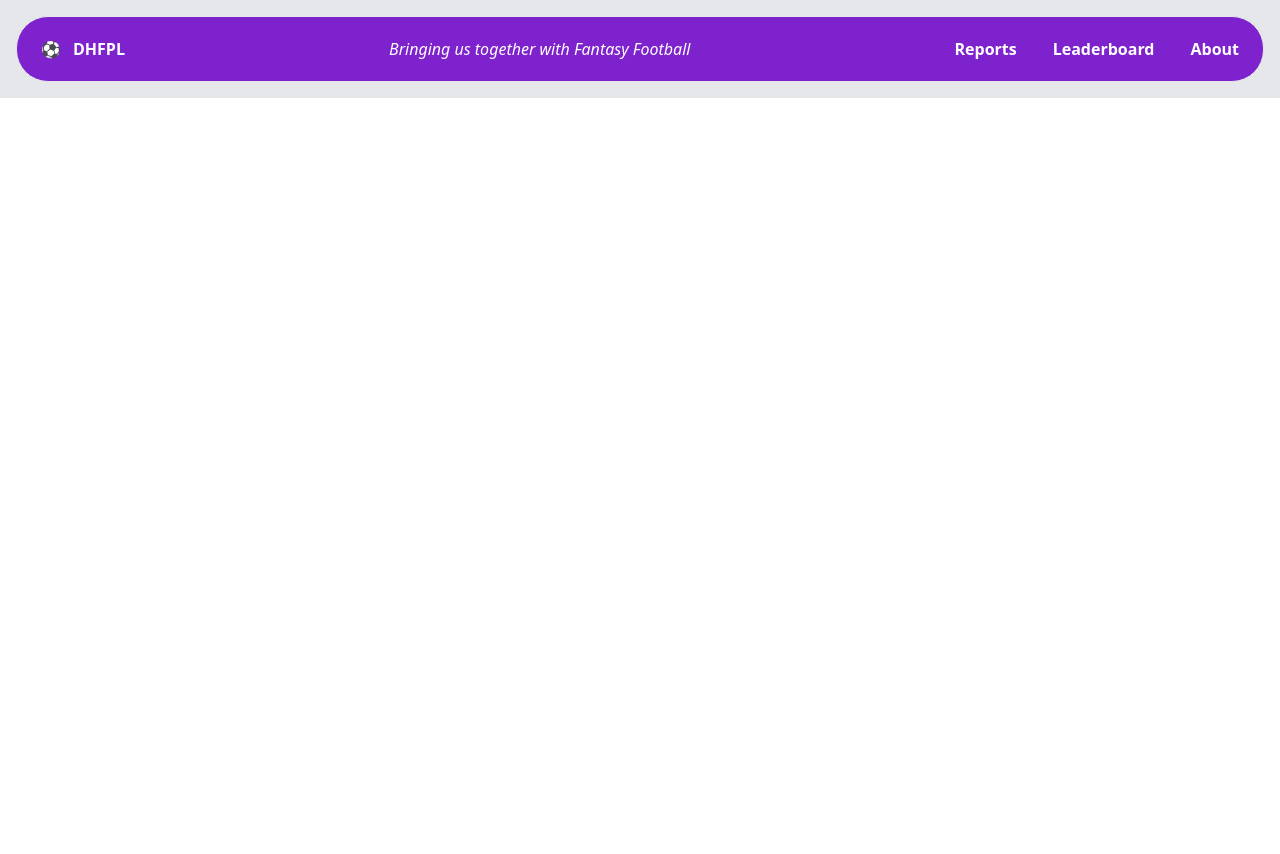
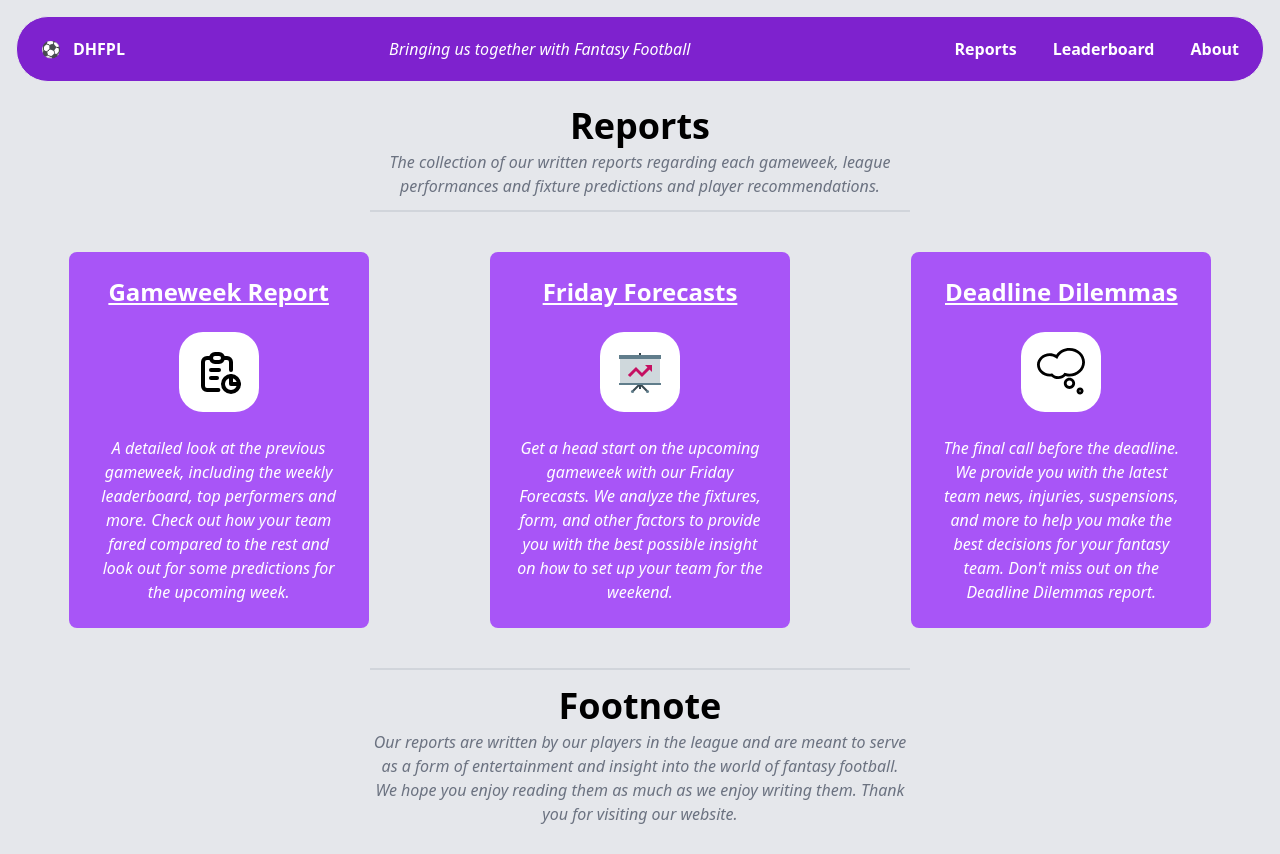
Before and after one commit to sayglenn/fpl-project, a Next.js app: page /reports in a window 1280 px wide. Before the commit the page ends 800 px from the top, so only its background shows below. Built offline with nearby package versions, Linux system fonts and the light colour scheme.

Commit message:
build report landing page

```diff
--- a/package.json
+++ b/package.json
@@ -23,6 +23,7 @@
     "pg": "^8.12.0",
     "react": "^18",
     "react-dom": "^18",
+    "react-icons": "^5.2.1",
     "tailwind-merge": "^2.4.0",
     "tailwindcss-animate": "^1.0.7"
   },
--- a/src/app/about/page.tsx
+++ b/src/app/about/page.tsx
@@ -82,8 +82,8 @@ export default function Page() {
               loaded ? "translate-y-0 opacity-100" : "translate-y-5 opacity-0"
             }`}
           >
-            I am Glenn, currently studying Computer Science in National
-            University of Singapore. I am a huge fan of football and fantasy
+            I&apos;m Glenn, currently studying Computer Science in National
+            University of Singapore. I&apos;m a huge fan of football and fantasy
             football and I hope you enjoy the website and the reports that we
             have written.
           </p>
--- a/src/app/layout.tsx
+++ b/src/app/layout.tsx
@@ -17,8 +17,8 @@ export default function RootLayout({
 }>) {
   return (
     <html lang="en">
-      <body>
-        <div className="bg-gray-200 p-4">
+      <body className="bg-gray-200">
+        <div className="p-4">
           <NavBar />
           {children}
         </div>
--- a/src/app/reports/page.tsx
+++ b/src/app/reports/page.tsx
@@ -1,3 +1,13 @@
+import ReportsFooter from "@/components/reports/ReportsFooter";
+import ReportsHeader from "@/components/reports/ReportsHeader";
+import ReportsLinks from "@/components/reports/ReportsLinks";
+
 export default function Page() {
-  return <div></div>;
+  return (
+    <>
+      <ReportsHeader />
+      <ReportsLinks />
+      <ReportsFooter />
+    </>
+  );
 }
--- a/src/components/NavBar.tsx
+++ b/src/components/NavBar.tsx
@@ -4,7 +4,7 @@ export default function NavBar() {
   return (
     <div className="bg-purple-700 border rounded-[32px] px-3 py-2 flex flex-row gap-3 items-center">
       <Link href="/">
-        <div className="text-white p-3 rounded-3xl flex flex-row transition duration-400 hover:-translate-y-[2px] hover:bg-white hover:text-purple-700 hover:border-black hover:border-2 hover:shadow-xl">
+        <div className="text-white p-3 rounded-3xl flex flex-row transition duration-400 hover:-translate-y-[2px] hover:bg-white hover:text-purple-700 hover:border-black hover:border-2 hover:shadow-xl hover:p-2">
           ⚽<p className="font-bold ml-3 ">DHFPL</p>
         </div>
       </Link>
@@ -14,17 +14,17 @@ export default function NavBar() {
       </p>
       <div className="grow"></div>
       <Link href="/reports" className="hover:bg-purple-900 rounded-3xl">
-        <div className="text-white p-3 rounded-3xl transition duration-400 hover:-translate-y-[2px] hover:bg-white hover:text-purple-700 hover:border-black hover:border-2 hover:shadow-xl">
+        <div className="text-white p-3 rounded-3xl transition duration-400 hover:-translate-y-[2px] hover:bg-white hover:text-purple-700 hover:border-black hover:border-2 hover:shadow-xl hover:p-2">
           <p className="font-bold">Reports</p>
         </div>
       </Link>
       <Link href="/leaderboard" className="hover:bg-purple-900 rounded-3xl">
-        <div className="p-3 text-white rounded-3xl transition duration-400 hover:-translate-y-[2px] hover:bg-white hover:text-purple-700 hover:border-black hover:border-2 hover:shadow-xl">
+        <div className="p-3 text-white rounded-3xl transition duration-400 hover:-translate-y-[2px] hover:bg-white hover:text-purple-700 hover:border-black hover:border-2 hover:shadow-xl hover:p-2">
           <p className="font-bold">Leaderboard</p>
         </div>
       </Link>
       <Link href="/about" className="hover:bg-purple-900 rounded-3xl">
-        <div className="p-3 text-white rounded-3xl transition duration-400 hover:-translate-y-[2px] hover:bg-white hover:text-purple-700 hover:border-black hover:border-2 hover:shadow-xl">
+        <div className="p-3 text-white rounded-3xl transition duration-400 hover:-translate-y-[2px] hover:bg-white hover:text-purple-700 hover:border-black hover:border-2 hover:shadow-xl hover:p-2">
           <p className="font-bold">About</p>
         </div>
       </Link>
--- a/src/components/home/Header.tsx
+++ b/src/components/home/Header.tsx
@@ -13,7 +13,7 @@ export default function Header() {
       <div className="mt-3 flex flex-col items-center">
         <div className="border-b-2 border-gray-300 py-6">
           <p
-            className={`text-center text-4xl font-bold transition-all duration-1000 ${
+            className={`text-center text-4xl font-bold transition-all duration-1000 mb-1 ${
               loaded ? "translate-y-0 opacity-100" : "translate-y-5 opacity-0"
             }`}
           >
@@ -29,7 +29,7 @@ export default function Header() {
         </div>
         <div className="py-6 border-b-2 border-gray-300">
           <p
-            className={`text-center text-3xl font-bold transition-all duration-1000 ${
+            className={`text-center text-3xl font-bold transition-all duration-1000 mb-1 ${
               loaded ? "translate-y-0 opacity-100" : "translate-y-5 opacity-0"
             }`}
           >
@@ -46,7 +46,7 @@ export default function Header() {
         </div>
         <div className="mt-3 py-6">
           <p
-            className={`text-center text-3xl font-bold transition-all duration-1000 ${
+            className={`text-center text-3xl font-bold transition-all duration-1000 mb-1 ${
               loaded ? "translate-y-0 opacity-100" : "translate-y-5 opacity-0"
             }`}
           >
--- /dev/null
+++ b/src/components/reports/ReportsFooter.tsx
@@ -0,0 +1,34 @@
+"use client";
+
+import { useState, useEffect } from "react";
+
+export default function ReportsFooter() {
+  const [loaded, setLoaded] = useState(false);
+  useEffect(() => setLoaded(true), []);
+
+  return (
+    <>
+      <div className="flex flex-col items-center">
+        <div className="w-[540px] border-t-2 border-gray-300 pb-3">
+          <p
+            className={`text-center text-4xl font-bold transition-all duration-1000 mt-4 mb-1 ${
+              loaded ? "translate-y-0 opacity-100" : "translate-y-5 opacity-0"
+            }`}
+          >
+            Footnote
+          </p>
+          <p
+            className={`text-center italic text-md transform text-gray-500 transition-all delay-200 duration-1000 ${
+              loaded ? "translate-y-0 opacity-100" : "translate-y-5 opacity-0"
+            }`}
+          >
+            Our reports are written by our players in the league and are meant
+            to serve as a form of entertainment and insight into the world of
+            fantasy football. We hope you enjoy reading them as much as we enjoy
+            writing them. Thank you for visiting our website.
+          </p>
+        </div>
+      </div>
+    </>
+  );
+}
--- /dev/null
+++ b/src/components/reports/ReportsHeader.tsx
@@ -0,0 +1,31 @@
+"use client";
+
+import { useEffect, useState } from "react";
+
+export default function ReportsHeader() {
+  const [loaded, setLoaded] = useState(false);
+
+  useEffect(() => setLoaded(true), []);
+
+  return (
+    <div className="flex flex-col items-center mt-6">
+      <div className="w-[540px] border-b-2 border-gray-300 pb-3">
+        <p
+          className={`text-center text-4xl font-bold transition-all duration-1000 mb-1 ${
+            loaded ? "translate-y-0 opacity-100" : "translate-y-5 opacity-0"
+          }`}
+        >
+          Reports
+        </p>
+        <p
+          className={`text-center italic text-md transform text-gray-500 transition-all delay-200 duration-1000 ${
+            loaded ? "translate-y-0 opacity-100" : "translate-y-5 opacity-0"
+          }`}
+        >
+          The collection of our written reports regarding each gameweek, league
+          performances and fixture predictions and player recommendations.
+        </p>
+      </div>
+    </div>
+  );
+}
--- /dev/null
+++ b/src/components/reports/ReportsLinks.tsx
@@ -0,0 +1,54 @@
+import Link from "next/link";
+import { TbReport } from "react-icons/tb";
+import { FcStatistics } from "react-icons/fc";
+import { TfiThought } from "react-icons/tfi";
+
+export default function ReportsLinks() {
+  const titleStyle = "text-2xl font-bold text-center text-white underline";
+  const containerStyle =
+    "bg-purple-500 flex flex-col items-center p-6 rounded-lg w-[300px] gap-6";
+  const descriptionStyle = "text-center text-white italic";
+
+  return (
+    <>
+      <div className="flex flex-row justify-around my-10 flex-wrap gap-4">
+        <Link href="/reports/gameweek-report">
+          <div className={containerStyle}>
+            <p className={titleStyle}>Gameweek Report</p>
+            <TbReport className="size-[80px] bg-white p-4 rounded-3xl" />
+            <p className={descriptionStyle}>
+              A detailed look at the previous gameweek, including the weekly
+              leaderboard, top performers and more. Check out how your team
+              fared compared to the rest and look out for some predictions for
+              the upcoming week.
+            </p>
+          </div>
+        </Link>
+        <Link href="/reports/friday-forecasts">
+          <div className={containerStyle}>
+            <p className={titleStyle}>Friday Forecasts</p>
+            <FcStatistics className="size-[80px] bg-white p-4 rounded-3xl" />
+            <p className={descriptionStyle}>
+              Get a head start on the upcoming gameweek with our Friday
+              Forecasts. We analyze the fixtures, form, and other factors to
+              provide you with the best possible insight on how to set up your
+              team for the weekend.
+            </p>
+          </div>
+        </Link>
+        <Link href="/reports/deadline-dilemmas">
+          <div className={containerStyle}>
+            <p className={titleStyle}>Deadline Dilemmas</p>
+            <TfiThought className="size-[80px] bg-white p-4 rounded-3xl" />
+            <p className={descriptionStyle}>
+              The final call before the deadline. We provide you with the latest
+              team news, injuries, suspensions, and more to help you make the
+              best decisions for your fantasy team. Don&apos;t miss out on the
+              Deadline Dilemmas report.
+            </p>
+          </div>
+        </Link>
+      </div>
+    </>
+  );
+}
```
Also changed, not shown: 1 other file (tests, documents, lock files or other folders).
